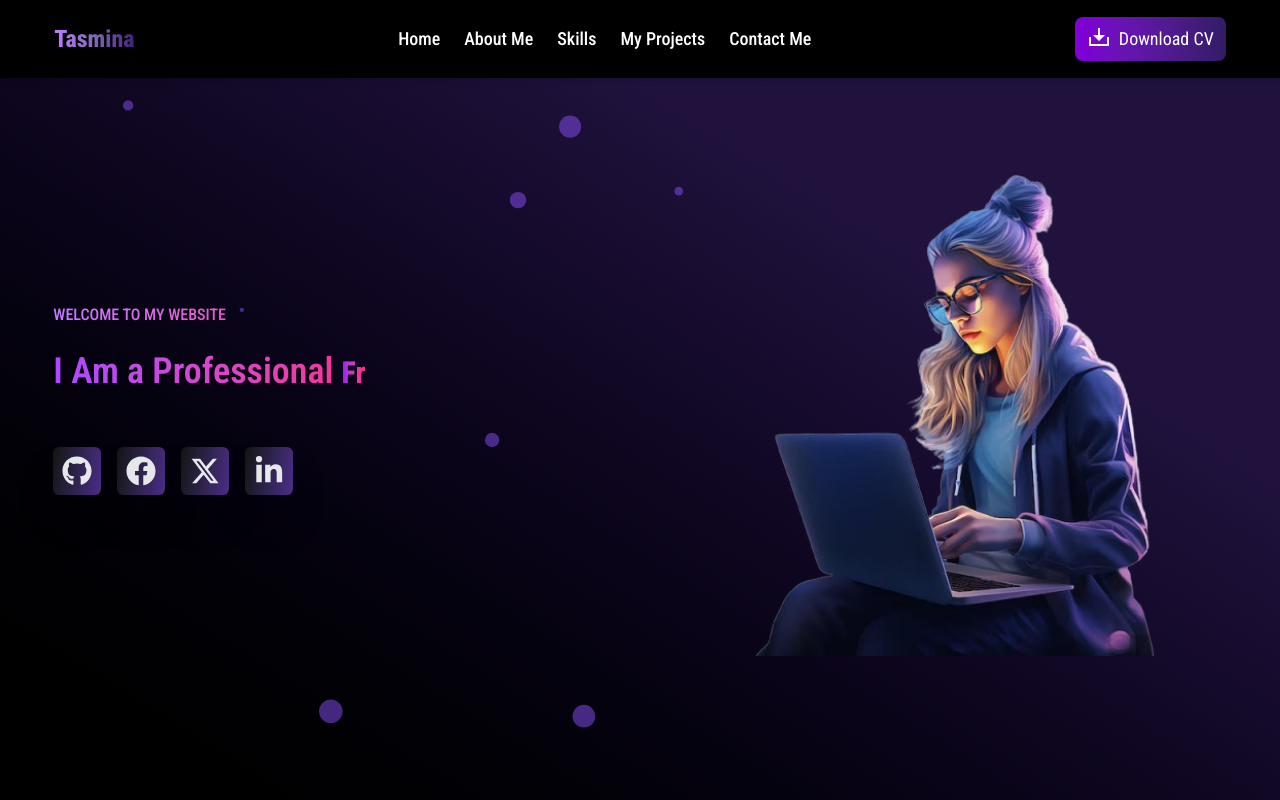
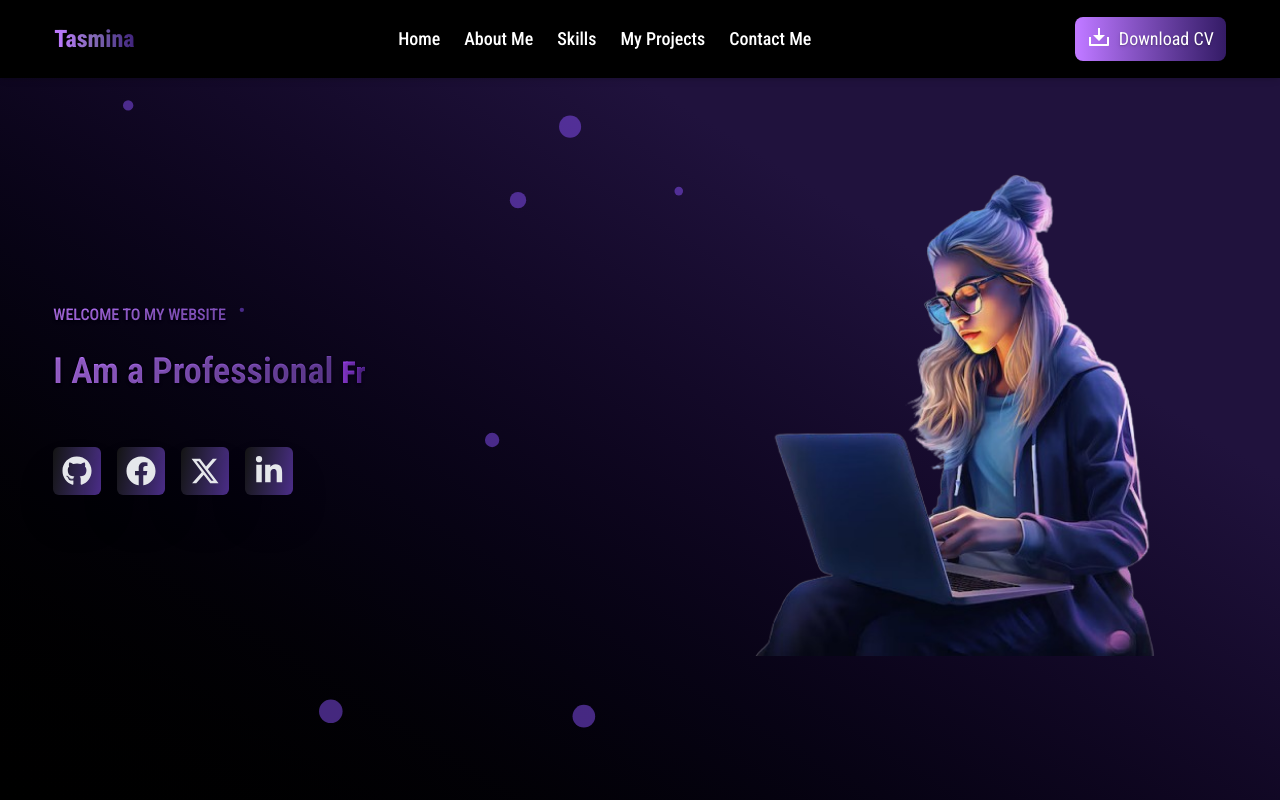
Before and after one commit to wptasmina/tasmi-portfolio, a React (Vite) app: page / in a window 1280 px wide. Shown: the top 800 px of the page. Built offline with nearby package versions, Linux system fonts and the light colour scheme.

Commit message:
add bg-color

```diff
--- a/src/components/BannerText.jsx
+++ b/src/components/BannerText.jsx
@@ -19,13 +19,13 @@ export default function BannerText() {
 
         {/* Text Section */}
         <div className="py-10 w-full">
-          <h2 className="text-md font-medium bg-gradient-to-r from-purple-400 via-pink-500 to-red-500 bg-clip-text text-transparent mb-2">
+          <h2 className="text-md font-medium text-shadow-md bg-gradient-to-r from-purple-400 to-[#2e1463] bg-clip-text text-transparent mb-2">
             WELCOME TO MY WEBSITE
           </h2>
 
-          <h1 className="py-4 text-2xl md:text-4xl font-semibold bg-gradient-to-r from-purple-500 via-pink-500 to-red-500 bg-clip-text text-transparent">
+          <h1 className="py-4 text-2xl md:text-4xl font-semibold text-shadow-md bg-gradient-to-r from-purple-400 to-[#2e1463] bg-clip-text text-transparent">
             I Am a Professional{' '}
-            <span className="block md:inline md:text-3xl text-2xl bg-gradient-to-r from-purple-600 via-pink-500 to-red-500 bg-clip-text text-transparent font-bold">
+            <span className="block md:inline md:text-3xl text-2xl bg-gradient-to-r from-purple-500 to-[#2e1463] bg-clip-text text-transparent font-bold">
               <Typewriter
                 words={['Programmer', 'Front-End Developer', 'MERN Stack Developer', 'Web Designer!']}
                 loop={5}
--- a/src/components/Header.jsx
+++ b/src/components/Header.jsx
@@ -1,4 +1,4 @@
-import React, { useState } from 'react';
+import { useState } from 'react';
 import { FaBars } from 'react-icons/fa';
 import { IoClose } from 'react-icons/io5';
 import { RiDownload2Line } from 'react-icons/ri';
@@ -54,7 +54,7 @@ export default function Header() {
         {/* CV Download & Toggle Button */}
         <div className="flex gap-4 items-center">
           {/* Download Button */}
-          <button className="download cursor-pointer lg:text-lg text-sm lg:gap-2 gap-1 text-white bg-gradient-to-r from-purple-700 to-[#341B66] px-3 py-2 rounded-lg hover:bg-purple-800 transition duration-300">
+          <button className="download cursor-pointer text-shadow-md lg:text-lg text-sm lg:gap-2 gap-1 text-white bg-gradient-to-r from-purple-400 to-[#341B66] px-3 py-2 rounded-lg hover:bg-purple-800 transition duration-300">
           <a href="/resume.pdf" className='flex gap-2 cursor-pointer '>
                 <RiDownload2Line className="lg:text-2xl text-md " />
                 Download CV
--- a/src/components/Particles/ParticlesBg.jsx
+++ b/src/components/Particles/ParticlesBg.jsx
@@ -26,7 +26,7 @@ export default function ParticlesBg() {
                     className="absolute inset-0"
                     options={{
                         fullScreen: { enable: false },
-                        fpsLimit: 120,
+                        fpsLimit: 220,
                         interactivity: {
                             events: {
                                 onClick: { enable: true, mode: "push" },
```
